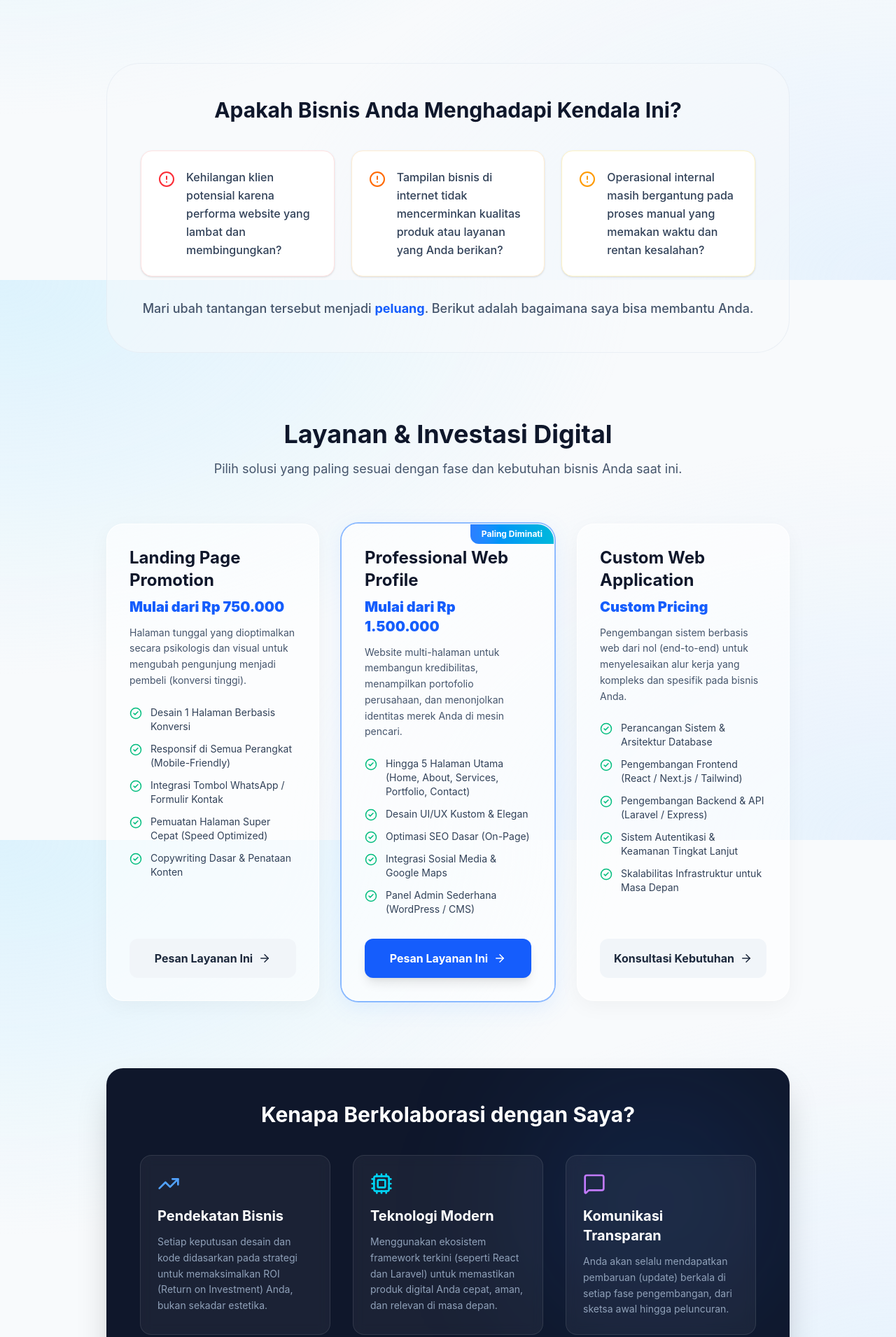
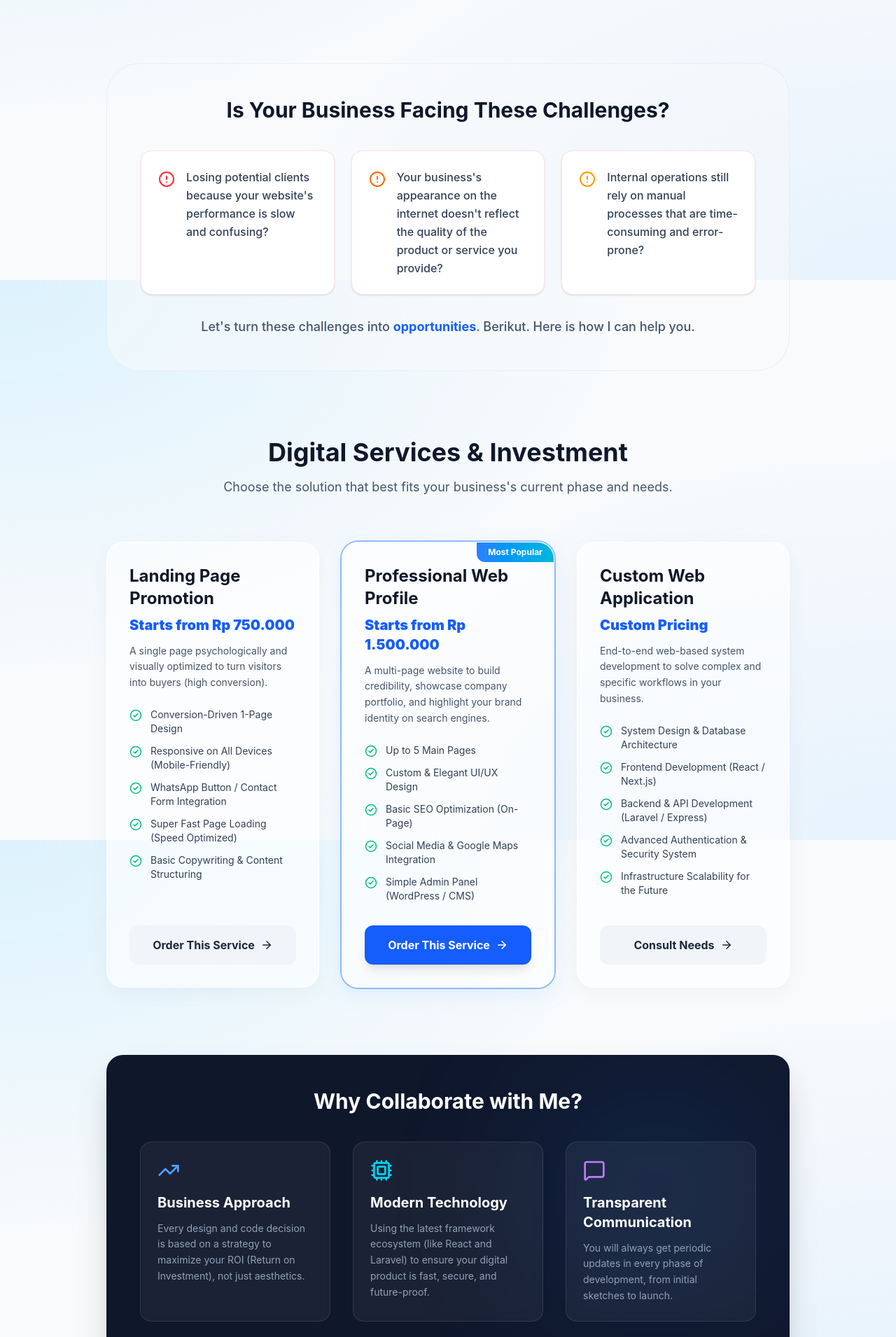
Before and after one commit to ridhoarrosyid/ridhoarrosyid.github.io, a React (Vite) app: page /#/services in a window 1280 px wide. Shown: the part 400-2310 px from the top of the page at 70% size. Built offline with nearby package versions, Linux system fonts and the light colour scheme.

Commit message:
add multi language to services

```diff
--- a/src/pages/Portfolio.tsx
+++ b/src/pages/Portfolio.tsx
@@ -50,7 +50,7 @@ const Portfolio = () => {
       <section className="mx-auto max-w-3xl pt-10 text-center">
         <h1 className="mb-6 text-4xl leading-tight font-extrabold tracking-tight text-slate-900 md:text-5xl">
           Karya, Eksplorasi, dan <br />
-          <span className="bg-gradient-to-r from-blue-600 to-cyan-500 bg-clip-text text-transparent">
+          <span className="bg-linear-to-r from-blue-600 to-cyan-500 bg-clip-text text-transparent">
             Dampak Digital.
           </span>
         </h1>
--- a/src/pages/Services.tsx
+++ b/src/pages/Services.tsx
@@ -8,6 +8,8 @@ import {
 } from "lucide-react";
 import { useState } from "react";
 import SEO from "../components/SEO";
+import { useTranslation } from "react-i18next";
+import type { CoreCard, FaqItems, ServicesValueAddsCards } from "../types";
 
 const Services = () => {
   // Utility class untuk Frost Glassmorphism
@@ -18,71 +20,39 @@ const Services = () => {
   const serviceCardHover =
     "hover:-translate-y-3 hover:shadow-[0_20px_40px_rgb(37,99,235,0.1)] hover:border-blue-200 hover:bg-white/80 relative overflow-hidden group";
 
-  const services = [
+  const [openFaq, setOpenFaq] = useState<number | null>(0);
+  const { t } = useTranslation();
+  const problemCards = t("services.problems.cards", {
+    returnObjects: true,
+  }) as string[];
+  const services = t("services.core.cards", {
+    returnObjects: true,
+  }) as CoreCard[];
+  const valueAddCards = t("services.valueAdds.cards", {
+    returnObjects: true,
+  }) as ServicesValueAddsCards[];
+  const faqs = t("services.faqs.items", { returnObjects: true }) as FaqItems[];
+
+  const problemCardsColorIcon = [
+    "text-red-500",
+    "text-orange-500",
+    "text-amber-500",
+  ];
+  const popularCore = [false, true, false];
+  const iconValueAddsCard = [
     {
-      title: "Landing Page Promotion",
-      price: "Mulai dari Rp 750.000",
-      desc: "Halaman tunggal yang dioptimalkan secara psikologis dan visual untuk mengubah pengunjung menjadi pembeli (konversi tinggi).",
-      features: [
-        "Desain 1 Halaman Berbasis Konversi",
-        "Responsif di Semua Perangkat (Mobile-Friendly)",
-        "Integrasi Tombol WhatsApp / Formulir Kontak",
-        "Pemuatan Halaman Super Cepat (Speed Optimized)",
-        "Copywriting Dasar & Penataan Konten",
-      ],
-      cta: "Pesan Layanan Ini",
-      popular: false,
+      icon: TrendingUp,
+      color: "text-blue-400",
     },
     {
-      title: "Professional Web Profile",
-      price: "Mulai dari Rp 1.500.000",
-      desc: "Website multi-halaman untuk membangun kredibilitas, menampilkan portofolio perusahaan, dan menonjolkan identitas merek Anda di mesin pencari.",
-      features: [
-        "Hingga 5 Halaman Utama (Home, About, Services, Portfolio, Contact)",
-        "Desain UI/UX Kustom & Elegan",
-        "Optimasi SEO Dasar (On-Page)",
-        "Integrasi Sosial Media & Google Maps",
-        "Panel Admin Sederhana (WordPress / CMS)",
-      ],
-      cta: "Pesan Layanan Ini",
-      popular: true, // Highlight card ini
+      icon: Cpu,
+      color: "text-cyan-400",
     },
     {
-      title: "Custom Web Application",
-      price: "Custom Pricing",
-      desc: "Pengembangan sistem berbasis web dari nol (end-to-end) untuk menyelesaikan alur kerja yang kompleks dan spesifik pada bisnis Anda.",
-      features: [
-        "Perancangan Sistem & Arsitektur Database",
-        "Pengembangan Frontend (React / Next.js / Tailwind)",
-        "Pengembangan Backend & API (Laravel / Express)",
-        "Sistem Autentikasi & Keamanan Tingkat Lanjut",
-        "Skalabilitas Infrastruktur untuk Masa Depan",
-      ],
-      cta: "Konsultasi Kebutuhan",
-      popular: false,
+      icon: MessageSquare,
+      color: "text-purple-400",
     },
   ];
-
-  const faqs = [
-    {
-      q: "Apakah harga sudah termasuk Domain dan Hosting?",
-      a: "Untuk paket Landing Page dan Web Profile, harga dapat disesuaikan untuk memasukkan domain (.com/.id) dan cloud hosting standar selama 1 tahun. Untuk Custom Website, infrastruktur server akan didiskusikan terpisah sesuai skala aplikasi.",
-    },
-    {
-      q: "Berapa lama waktu pengerjaannya?",
-      a: "Landing page biasanya memakan waktu 3-7 hari kerja. Web Profile sekitar 2-3 minggu. Sedangkan Custom Web App sangat bergantung pada kompleksitas fitur yang diminta.",
-    },
-    {
-      q: "Apakah saya bisa meminta revisi desain?",
-      a: "Tentu. Setiap proyek mencakup 2-3 kali revisi minor pada tahap desain (sebelum coding dimulai) untuk memastikan hasil visual selaras dengan identitas bisnis Anda.",
-    },
-    {
-      q: "Apakah ada dukungan pemeliharaan (maintenance) setelah website rilis?",
-      a: "Ya, saya memberikan garansi bug-fixing gratis selama 1 bulan pertama setelah serah terima. Pemeliharaan rutin setelahnya tersedia melalui kesepakatan terpisah.",
-    },
-  ];
-
-  const [openFaq, setOpenFaq] = useState<number | null>(0);
 
   return (
     <div className="animate-fade-in flex flex-col gap-24 pb-20">
@@ -93,15 +63,13 @@ const Services = () => {
       {/* 1. Hero Section */}
       <section className="mx-auto max-w-3xl pt-10 text-center">
         <h1 className="mb-6 text-4xl leading-tight font-extrabold tracking-tight text-slate-900 md:text-5xl">
-          Solusi Digital Berbasis <br />
-          <span className="bg-gradient-to-r from-blue-600 to-cyan-500 bg-clip-text text-transparent">
-            Strategi Bisnis.
+          {t("services.hero.title1")} <br />
+          <span className="bg-linear-to-r from-blue-600 to-cyan-500 bg-clip-text text-transparent">
+            {t("services.hero.titleHighlight")}
           </span>
         </h1>
         <p className="text-lg leading-relaxed text-slate-600 md:text-xl">
-          Saya tidak sekadar menulis kode atau membuat desain yang cantik. Saya
-          membantu Anda membangun ekosistem digital yang fungsional, meyakinkan,
-          dan dirancang khusus untuk mendorong pertumbuhan bisnis Anda.
+          {t("services.hero.desc")}
         </p>
       </section>
 
@@ -109,36 +77,32 @@ const Services = () => {
       <section className="rounded-[3rem] border border-slate-200/60 bg-slate-50/50 p-8 md:p-12">
         <div className="mb-10 text-center">
           <h2 className="mb-4 text-2xl font-bold text-slate-900 md:text-3xl">
-            Apakah Bisnis Anda Menghadapi Kendala Ini?
+            {t("services.problems.title")}
           </h2>
         </div>
         <div className="mb-8 grid grid-cols-1 gap-6 md:grid-cols-3">
-          <div className="flex items-start gap-4 rounded-2xl border border-red-100 bg-white p-6 shadow-sm">
-            <AlertCircle className="mt-1 shrink-0 text-red-500" size={24} />
+          {problemCards.map((problemCards, i) => (
+            <div
+              key={i}
+              className="flex items-start gap-4 rounded-2xl border border-red-100 bg-white p-6 shadow-sm"
+            >
+              <AlertCircle
+                className={`mt-1 shrink-0 ${problemCardsColorIcon[i]}`}
+                size={24}
+              />
               <p className="leading-relaxed font-medium text-slate-700">
-              Kehilangan klien potensial karena performa website yang lambat dan
-              membingungkan?
+                {problemCards}
               </p>
             </div>
-          <div className="flex items-start gap-4 rounded-2xl border border-orange-100 bg-white p-6 shadow-sm">
-            <AlertCircle className="mt-1 shrink-0 text-orange-500" size={24} />
-            <p className="leading-relaxed font-medium text-slate-700">
-              Tampilan bisnis di internet tidak mencerminkan kualitas produk
-              atau layanan yang Anda berikan?
-            </p>
-          </div>
-          <div className="flex items-start gap-4 rounded-2xl border border-amber-100 bg-white p-6 shadow-sm">
-            <AlertCircle className="mt-1 shrink-0 text-amber-500" size={24} />
-            <p className="leading-relaxed font-medium text-slate-700">
-              Operasional internal masih bergantung pada proses manual yang
-              memakan waktu dan rentan kesalahan?
-            </p>
-          </div>
+          ))}
         </div>
         <p className="text-center text-lg font-medium text-slate-600">
-          Mari ubah tantangan tersebut menjadi{" "}
-          <span className="font-bold text-blue-600">peluang</span>. Berikut
-          adalah bagaimana saya bisa membantu Anda.
+          {t("services.problems.closing1")}{" "}
+          <span className="font-bold text-blue-600">
+            {t("services.problems.closingHighlight")}
+          </span>
+          . Berikut
+          {t("services.problems.closing2")}
         </p>
       </section>
 
@@ -146,24 +110,21 @@ const Services = () => {
       <section>
         <div className="mb-16 text-center">
           <h2 className="mb-4 text-3xl font-bold text-slate-900 md:text-4xl">
-            Layanan & Investasi Digital
+            {t("services.core.title")}
           </h2>
-          <p className="text-lg text-slate-600">
-            Pilih solusi yang paling sesuai dengan fase dan kebutuhan bisnis
-            Anda saat ini.
-          </p>
+          <p className="text-lg text-slate-600">{t("services.core.desc")}</p>
         </div>
 
         <div className="grid grid-cols-1 gap-8 lg:grid-cols-3">
           {services.map((service, idx) => (
             <div
               key={idx}
-              className={`${glassCard} ${serviceCardHover} flex h-full flex-col ${service.popular ? "ring-2 shadow-blue-500/10 ring-blue-500/50" : ""}`}
+              className={`${glassCard} ${serviceCardHover} flex h-full flex-col ${popularCore[idx] ? "ring-2 shadow-blue-500/10 ring-blue-500/50" : ""}`}
             >
               {/* Highlight Badge */}
-              {service.popular && (
+              {popularCore[idx] && (
                 <div className="absolute top-0 right-0 z-10 rounded-bl-xl bg-gradient-to-r from-blue-500 to-cyan-500 px-4 py-1.5 text-xs font-bold text-white">
-                  Paling Diminati
+                  {t("services.core.badge")}
                 </div>
               )}
 
@@ -175,13 +136,13 @@ const Services = () => {
                 <div className="mb-3 text-xl font-black text-blue-600">
                   {service.price}
                 </div>
-                <p className="min-h-[60px] text-sm leading-relaxed text-slate-600">
+                <p className="min-h-15 text-sm leading-relaxed text-slate-600">
                   {service.desc}
                 </p>
               </div>
 
               {/* Checklist */}
-              <div className="flex-grow">
+              <div className="grow">
                 <ul className="mb-8 space-y-3">
                   {service.features.map((feature, fIdx) => (
                     <li key={fIdx} className="flex items-start gap-3">
@@ -201,7 +162,7 @@ const Services = () => {
                 target="_blank"
                 rel="noreferrer"
                 className={`flex w-full items-center justify-center gap-2 rounded-xl py-4 text-center font-bold transition-all ${
-                  service.popular
+                  popularCore[idx]
                     ? "bg-blue-600 text-white shadow-lg hover:bg-blue-700 hover:shadow-blue-600/30"
                     : "bg-slate-100 text-slate-800 hover:bg-slate-200"
                 }`}
@@ -217,42 +178,25 @@ const Services = () => {
       <section className="relative overflow-hidden rounded-3xl rounded-[3xl] bg-slate-900 p-8 shadow-2xl md:p-12">
         <div className="absolute top-0 right-0 h-96 w-96 rounded-full bg-blue-500/10 blur-[100px]"></div>
         <h2 className="relative z-10 mb-10 text-center text-3xl font-bold text-white">
-          Kenapa Berkolaborasi dengan Saya?
+          {t("services.valueAdds.title")}
         </h2>
 
         <div className="relative z-10 grid grid-cols-1 gap-8 md:grid-cols-3">
+          {valueAddCards.map((card, i) => {
+            const IconComponent = iconValueAddsCard[i].icon;
+            const iconColor = iconValueAddsCard[i].color;
+            return (
               <div className="rounded-2xl border border-white/10 bg-white/5 p-6 backdrop-blur-sm transition-colors hover:bg-white/10">
-            <TrendingUp className="mb-4 text-blue-400" size={32} />
+                <IconComponent className={`mb-4 ${iconColor}`} size={32} />
                 <h3 className="mb-3 text-xl font-bold text-white">
-              Pendekatan Bisnis
+                  {card.title}
                 </h3>
                 <p className="text-sm leading-relaxed text-slate-400">
-              Setiap keputusan desain dan kode didasarkan pada strategi untuk
-              memaksimalkan ROI (Return on Investment) Anda, bukan sekadar
-              estetika.
+                  {card.desc}
                 </p>
               </div>
-          <div className="rounded-2xl border border-white/10 bg-white/5 p-6 backdrop-blur-sm transition-colors hover:bg-white/10">
-            <Cpu className="mb-4 text-cyan-400" size={32} />
-            <h3 className="mb-3 text-xl font-bold text-white">
-              Teknologi Modern
-            </h3>
-            <p className="text-sm leading-relaxed text-slate-400">
-              Menggunakan ekosistem framework terkini (seperti React dan
-              Laravel) untuk memastikan produk digital Anda cepat, aman, dan
-              relevan di masa depan.
-            </p>
-          </div>
-          <div className="rounded-2xl border border-white/10 bg-white/5 p-6 backdrop-blur-sm transition-colors hover:bg-white/10">
-            <MessageSquare className="mb-4 text-purple-400" size={32} />
-            <h3 className="mb-3 text-xl font-bold text-white">
-              Komunikasi Transparan
-            </h3>
-            <p className="text-sm leading-relaxed text-slate-400">
-              Anda akan selalu mendapatkan pembaruan (update) berkala di setiap
-              fase pengembangan, dari sketsa awal hingga peluncuran.
-            </p>
-          </div>
+            );
+          })}
         </div>
       </section>
 
@@ -260,7 +204,7 @@ const Services = () => {
       <section className="mx-auto w-full max-w-3xl">
         <div className="mb-10 text-center">
           <h2 className="mb-4 text-3xl font-bold text-slate-900">
-            Pertanyaan yang Sering Diajukan
+            {t("services.faqs.title")}
           </h2>
         </div>
         <div className="space-y-4">
@@ -295,15 +239,14 @@ const Services = () => {
       </section>
 
       {/* 6. Bottom CTA */}
-      <section className="rounded-3xl rounded-[3xl] border border-blue-100 bg-blue-50 p-12 text-center md:p-16">
+      <section className="rounded-3xl border border-blue-100 bg-blue-50 p-12 text-center md:p-16">
         <h2 className="mb-4 text-3xl font-extrabold text-slate-900 md:text-4xl">
-          Mari Mulai Transformasi Digital Anda
+          {t("services.cta.title")}
         </h2>
         <p className="mx-auto mb-10 max-w-2xl text-lg text-slate-600">
-          Punya pertanyaan lebih lanjut atau ingin memastikan layanan mana yang
-          paling tepat untuk Anda? Jangan ragu untuk berdiskusi.{" "}
+          {t("services.cta.desc1")}{" "}
           <span className="font-bold text-blue-600">
-            Konsultasi awal sepenuhnya gratis.
+            {t("services.cta.descHighlight")}
           </span>
         </p>
         <div className="flex flex-col justify-center gap-4 sm:flex-row">
@@ -313,13 +256,13 @@ const Services = () => {
             rel="noreferrer"
             className="flex items-center justify-center gap-2 rounded-full bg-blue-600 px-8 py-4 font-bold text-white shadow-lg transition-all hover:bg-blue-700 hover:shadow-blue-600/30"
           >
-            Hubungi via WhatsApp
+            {t("services.cta.btnWA")}
           </a>
           <a
             href="mailto:muhammadridhoarrosyid@gmail.com"
             className="flex items-center justify-center gap-2 rounded-full border border-slate-200 bg-white px-8 py-4 font-bold text-slate-700 transition-all hover:bg-slate-50"
           >
-            Kirim Email Penawaran
+            {t("services.cta.btnEmail")}
           </a>
         </div>
       </section>
```
Also changed, not shown: src/types/index.ts (+18 -0 lines). Lines whose indentation alone changed are shown as unchanged.
